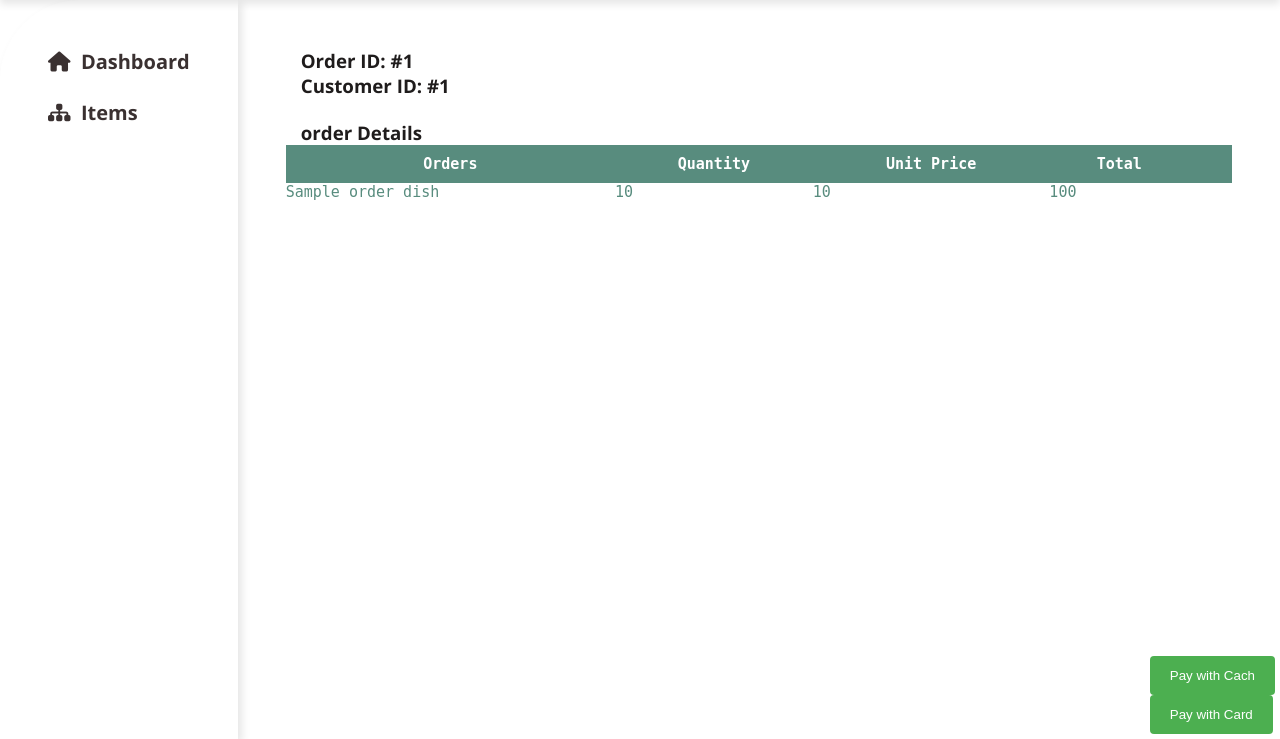
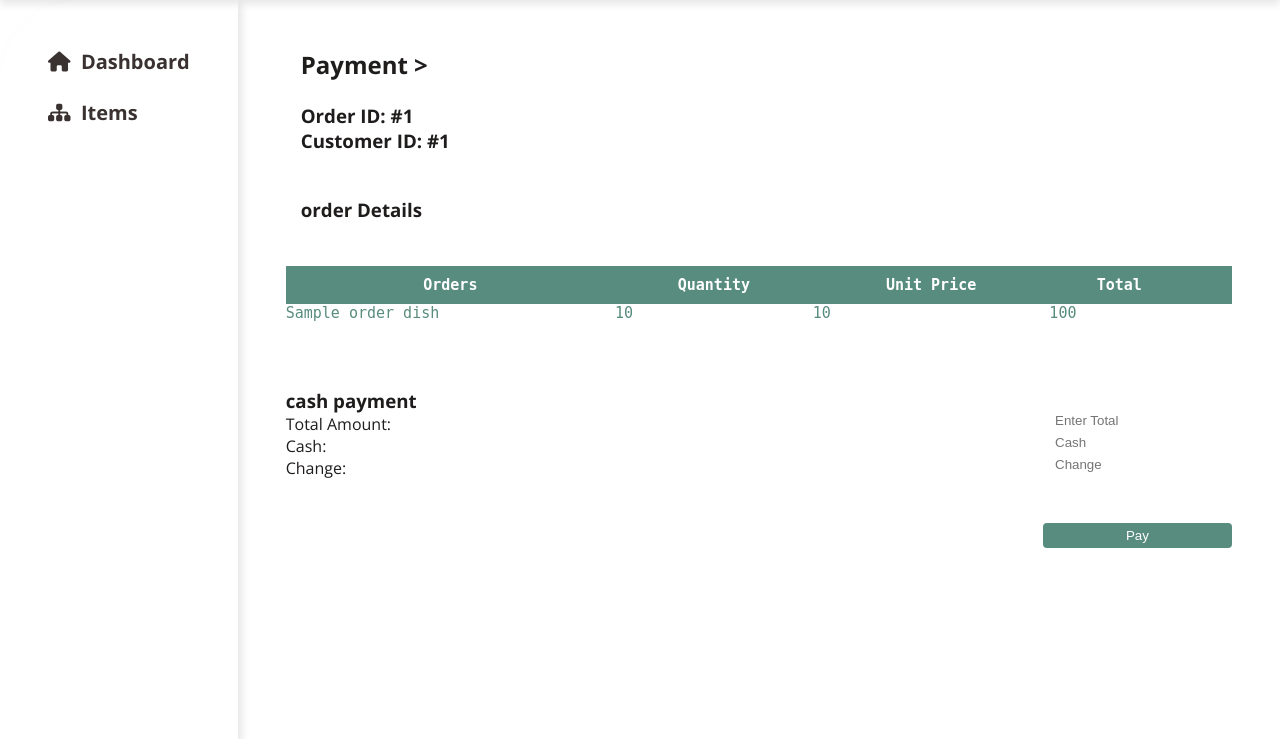
Before and after one commit to Group-52/DineMate-2.0, a PHP site: the page made by app/views/payment.view.php in a window 1280 px wide. Shown: the part 61-800 px from the top of the page. Run offline with PHP 8.4, Linux system fonts and the light colour scheme; the visitor is signed in with stand-in values (Sample User, id 1); the template is opened without the code that fills it: most values are stand-ins (such as "Sample title", 1, 10 or a date in 2020); some libraries are stand-ins or nearby versions.

Commit message:
remove card payment

```diff
--- a/app/views/order.edit.view.php
+++ b/app/views/order.edit.view.php
@@ -71,7 +71,7 @@ form {
   width: 500px;
   margin: 0 auto;
   padding: 20px;
-  border: 2px solid #588c7e;
+  border: none;
 }
 
 label {
@@ -102,11 +102,11 @@ button {
   width: 50%;
   background-color:#588c7e;
   color: white;
-  padding: 20px 20px;
+  padding: 15px 20px;
   border: none;
   border-radius: 4px;
   cursor: pointer;
-
+  float: right;
 
 }
 
--- a/app/views/payment.view.php
+++ b/app/views/payment.view.php
@@ -7,58 +7,15 @@
     <meta name="viewport" content="width=device-width, initial-scale=0.8">
     <title>Payment</title>
 
-
-
-    <style type="text/css">
-       table {
-            border-collapse: collapse;
-            width: 100%;
-            color: #588c7e;
-            font-family: monospace;
-            font-size: 15px;
-            text-align: left;
-        }
-        th {
-            background-color: #588c7e;
-            color: white;
-            padding: 10px;
-            text-align: center;
-        }
-
-        .pay-cash {
-          display: flex;
-          background-color: #4CAF50; /* Green */
-          color: white;
-          padding: 12px 20px;
-          border: none;
-          border-radius: 4px;
-          cursor: pointer;
-        }
-
-        .pay-card {
-          display: flex;
-          background-color: #4CAF50; /* Green */
-          color: white;
-          padding: 12px 20px;
-          border: none;
-          border-radius: 4px;
-          cursor: pointer;
-        }
-         .btn-container{
-           position: absolute;
-           bottom: 5px;
-           right: 5px;
-        }
-
-    </style>
 </head>
 
 
 <body>
 <div class="container">
+    <h2>Payment ></h2><br>
     <h3  >Order ID: #<?=  $order->order_id  ?></h3>
-    <h3  >Customer ID: #<?= $order->reg_customer_id ?? $order->guest_id ?></h3><br>
-    <h3>order Details</h3>
+    <h3  >Customer ID: #<?= $order->reg_customer_id ?? $order->guest_id ?></h3><br><br>
+    <h3>order Details</h3><br><br>
 </div>
 
     <table>
@@ -88,30 +45,78 @@
 
            }
 
-        ?>
-
-
+    ?>
 
 
 </tbody>
 
 </table>
 
-                </div>
-
-            </form>
-        </div>
-
-
-        <div class="btn-container">
-<button type="submit" class="pay-cash">Pay with Cach</button>
-  <button type="submit" class="pay-card">Pay with Card</button>
-        </div>
 
 
 
-</form>
+  <div>
+    <br><br><br><h3>cash payment</h3>
+  <label>Total Amount: <input type="text" id="Total" name="Total" placeholder="Enter Total"></label><br>
+  <label>Cash: <input type="text" id="Cash" name="Cash" placeholder="Cash"></label><br>
+  <label>Change: <input type="text" id="Change" name="Change" placeholder="Change"></label><br><br><br>
+  <button type="submit" class="pay">Pay</button>
+
+  </div>
+
+
 
 </body>
 </html>
 <?php include "partials/dashboard.footer.php" ?>
+
+<style type="text/css">
+       table {
+            border-collapse: collapse;
+            width: 100%;
+            color: #588c7e;
+            font-family: monospace;
+            font-size: 15px;
+            text-align: left;
+        }
+        th {
+            background-color: #588c7e;
+            color: white;
+            padding: 10px;
+            text-align: center;
+        }
+
+        .pay-cash {
+          display: flex;
+          background-color: #4CAF50; /* Green */
+          color: white;
+          padding: 12px 20px;
+          border: none;
+          border-radius: 4px;
+          cursor: pointer;
+        }
+
+        .pay {
+          width: 20%;
+          background-color:#588c7e;
+          color: white;
+          padding: 5px 5px;
+          border: none;
+          border-radius: 4px;
+          cursor: pointer;
+          float: right;
+
+
+        }
+
+        .pay:hover {
+         background-color: #c0392b;
+        }
+
+        input{
+            border: none;
+            float: right;
+        }
+
+
+    </style>
```
Also changed, not shown: app/views/pay.card.view.php (deleted, +0 -21 lines).
